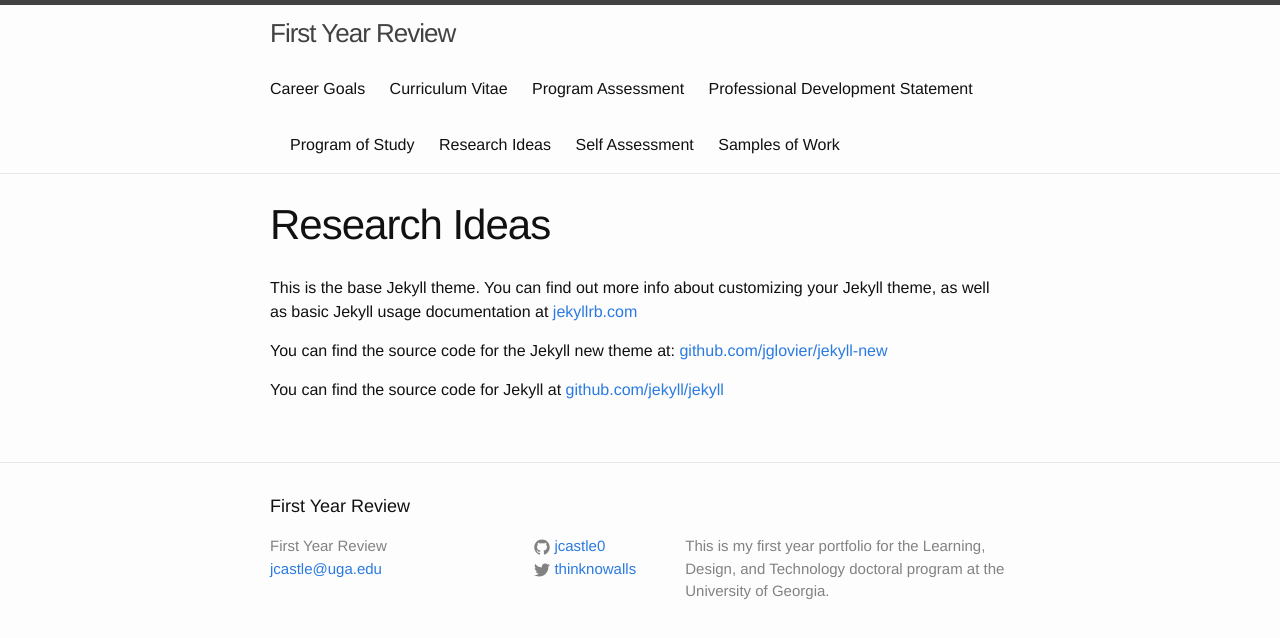
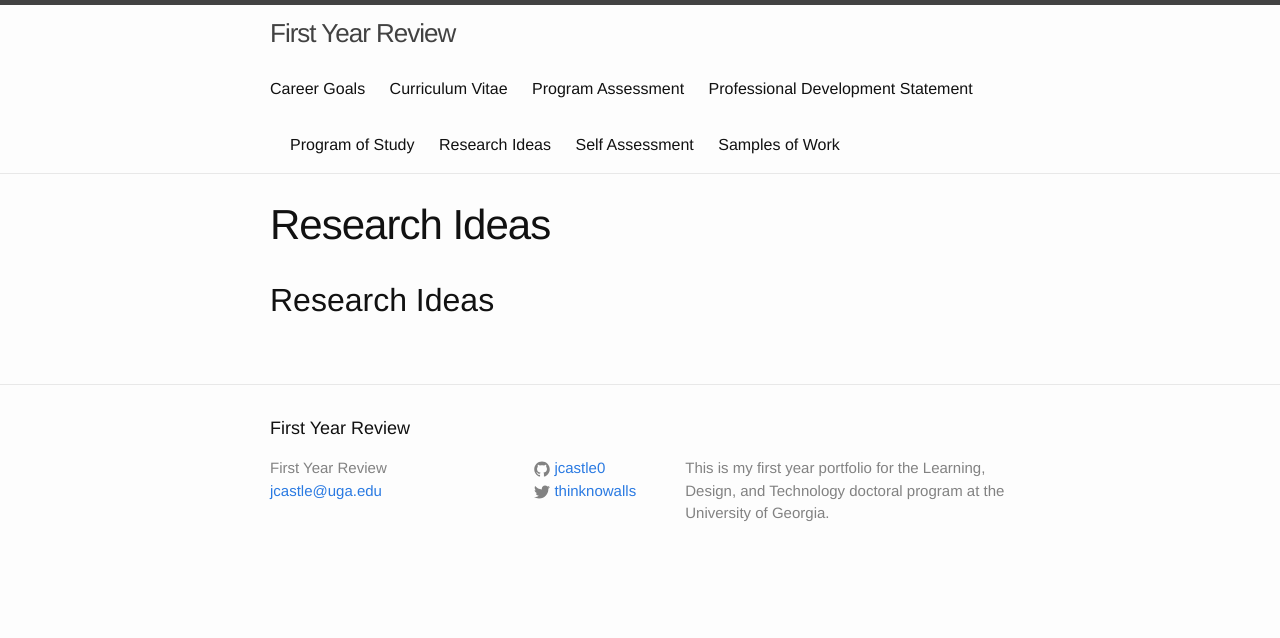
Before and after one commit to jcastle0/ldtportfolio, a Jekyll site: the page built from research.md, in a window 1280 px wide. Shown: the top 638 px of the page. Built offline with Jekyll 4.4.1, drawn with Linux system fonts in a browser that asks for light colours.

Commit message:
Update research.md

```diff
--- a/research.md
+++ b/research.md
@@ -4,8 +4,4 @@
 permalink: /research/
 ---
 
-This is the base Jekyll theme. You can find out more info about customizing your Jekyll theme, as well as basic Jekyll usage documentation at [jekyllrb.com](http://jekyllrb.com/)
-
-You can find the source code for the Jekyll new theme at: [github.com/jglovier/jekyll-new](https://github.com/jglovier/jekyll-new)
-
-You can find the source code for Jekyll at [github.com/jekyll/jekyll](https://github.com/jekyll/jekyll)
+## Research Ideas
```
